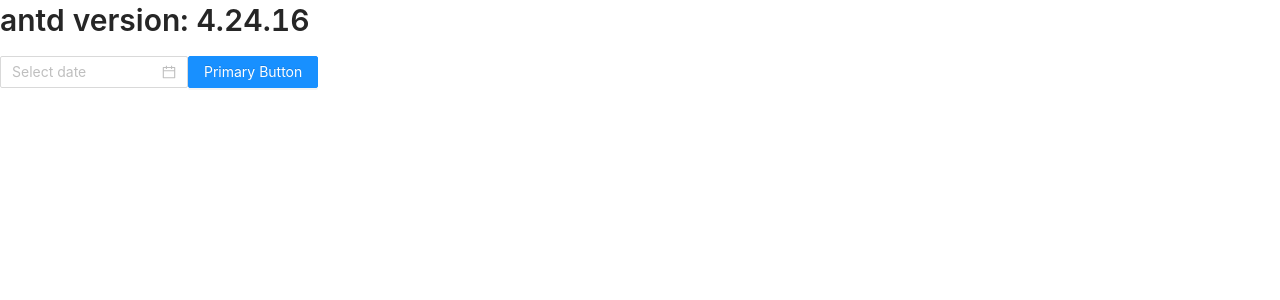
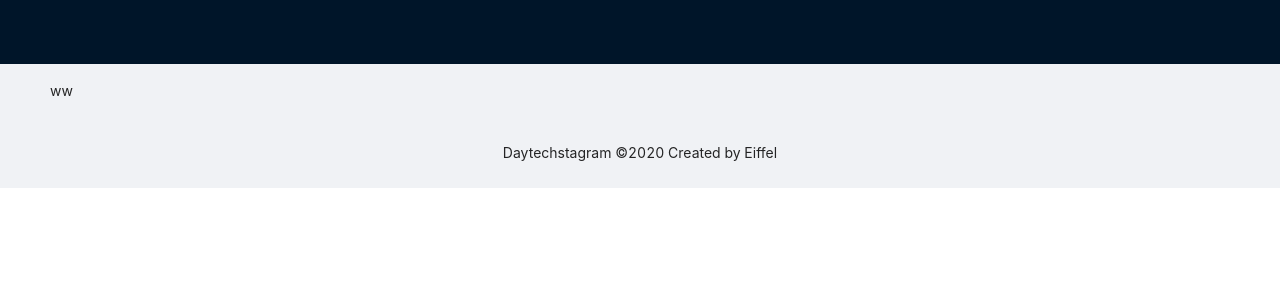
Before and after one commit to khunnunthawat/my-daytechstagram-frontend, a Next.js app: page / in a window 1280 px wide. Shown: the top 300 px of the page. Built offline with nearby package versions, Linux system fonts and the light colour scheme.

Commit message:
main-layout-antd

```diff
--- a/package.json
+++ b/package.json
@@ -11,7 +11,8 @@
     "antd": "^4.15.5",
     "next": "latest",
     "react": "^17.0.1",
-    "react-dom": "^17.0.1"
+    "react-dom": "^17.0.1",
+    "recoil": "^0.2.0"
   },
   "devDependencies": {
     "@types/node": "^15.0.3",
--- /dev/null
+++ b/src/components/layouts/MainLayout.tsx
@@ -0,0 +1,25 @@
+import React from 'react';
+import { Layout, Breadcrumb } from 'antd';
+const { Header, Content, Footer } = Layout;
+
+interface Props {}
+
+const MainLayout = ({ children }: any) => {
+  return (
+    <>
+      <Layout className='layout'>
+        <Header>
+          <div className='logo' />
+        </Header>
+        <Content style={{ padding: '0 50px', margin: '16px 0' }}>
+          <div className='site-layout-content'>{children}</div>
+        </Content>
+        <Footer style={{ textAlign: 'center' }}>
+          Daytechstagram ©2020 Created by Eiffel
+        </Footer>
+      </Layout>
+    </>
+  );
+};
+
+export default MainLayout;
--- /dev/null
+++ b/src/components/user/SingUp.tsx
@@ -0,0 +1,16 @@
+import React from 'react'
+
+interface Props {
+
+}
+
+export const SingUp = (props: Props) => {
+  return (
+    <div>
+      ww
+    </div>
+  )
+}
+
+// tsrafc
+// tsrafce
--- a/src/pages/_app.tsx
+++ b/src/pages/_app.tsx
@@ -1,8 +1,21 @@
 import 'antd/dist/antd.css';
 import 'tailwindcss/tailwind.css';
+import { AppProps } from 'next/app';
+import { RecoilRoot } from 'recoil';
+import MainLayout from '@/components/layouts/MainLayout';
 
-function MyApp({ Component, pageProps }) {
-  return <Component {...pageProps} />;
+function MyApp({ Component, pageProps }: AppProps) {
+  return (
+    <div className='min-h-screen flex'>
+      <MainLayout>
+        <RecoilRoot>
+          <Component {...pageProps} />
+        </RecoilRoot>
+      </MainLayout>
+    </div>
+  );
 }
 
 export default MyApp;
+
+// className='w-full min-h-full flex max-w-2xl mx-auto p-5'
--- a/src/pages/index.tsx
+++ b/src/pages/index.tsx
@@ -1,22 +1,14 @@
 import Head from 'next/head';
-import { Button, DatePicker, Typography, version } from 'antd';
-const { Title } = Typography;
+import { SingUp } from '@/components/user/SingUp';
 
 export default function Home() {
   return (
-    <div className='flex flex-col items-center justify-center min-h-screen py-2'>
+    <>
       <Head>
-        <title>Create Next App</title>
+        <title>Daytechstagram-frontend</title>
         <link rel='icon' href='/favicon.ico' />
       </Head>
-
-      <main className='flex flex-col items-center justify-center flex-1 px-20 text-center'>
-        <Title level={2}>antd version: {version}</Title>
-        <DatePicker />
-        <Button type='primary' className='ml-2'>
-          Primary Button
-        </Button>
-      </main>
-    </div>
+      <SingUp />
+    </>
   );
 }
```
Also changed, not shown: readme.txt (added), 1 other file (tests, documents, lock files or other folders).
